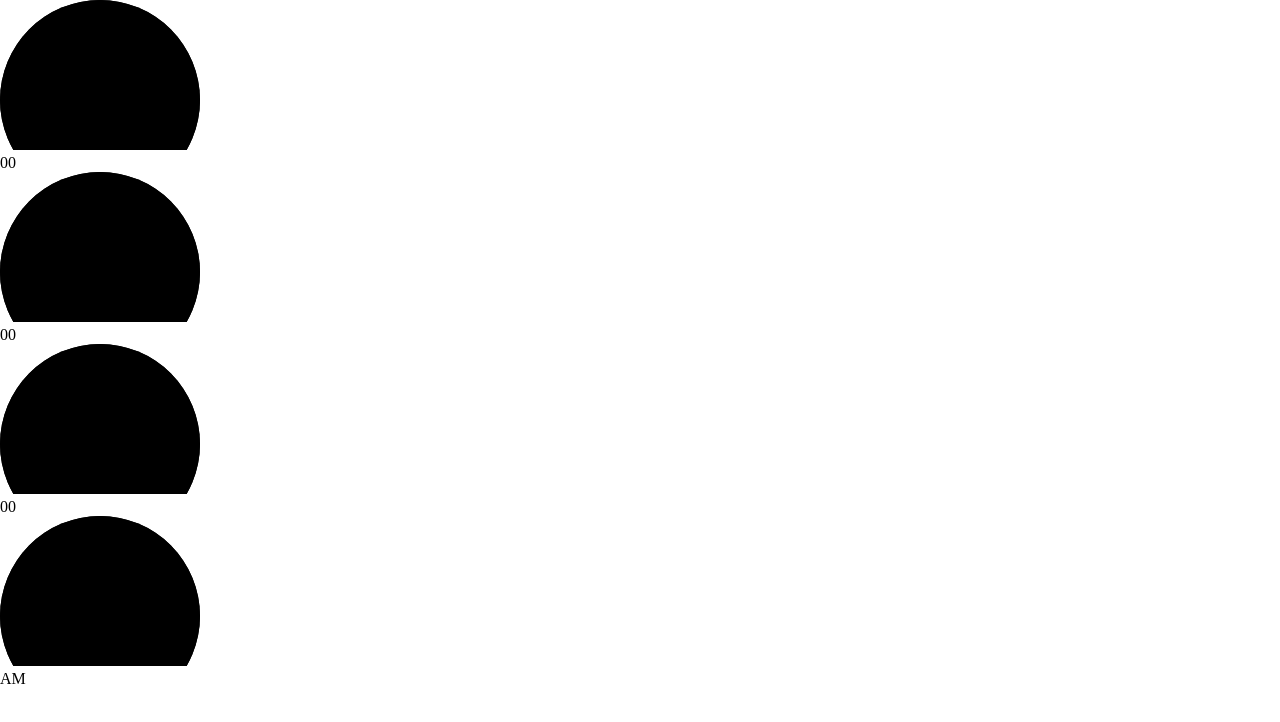
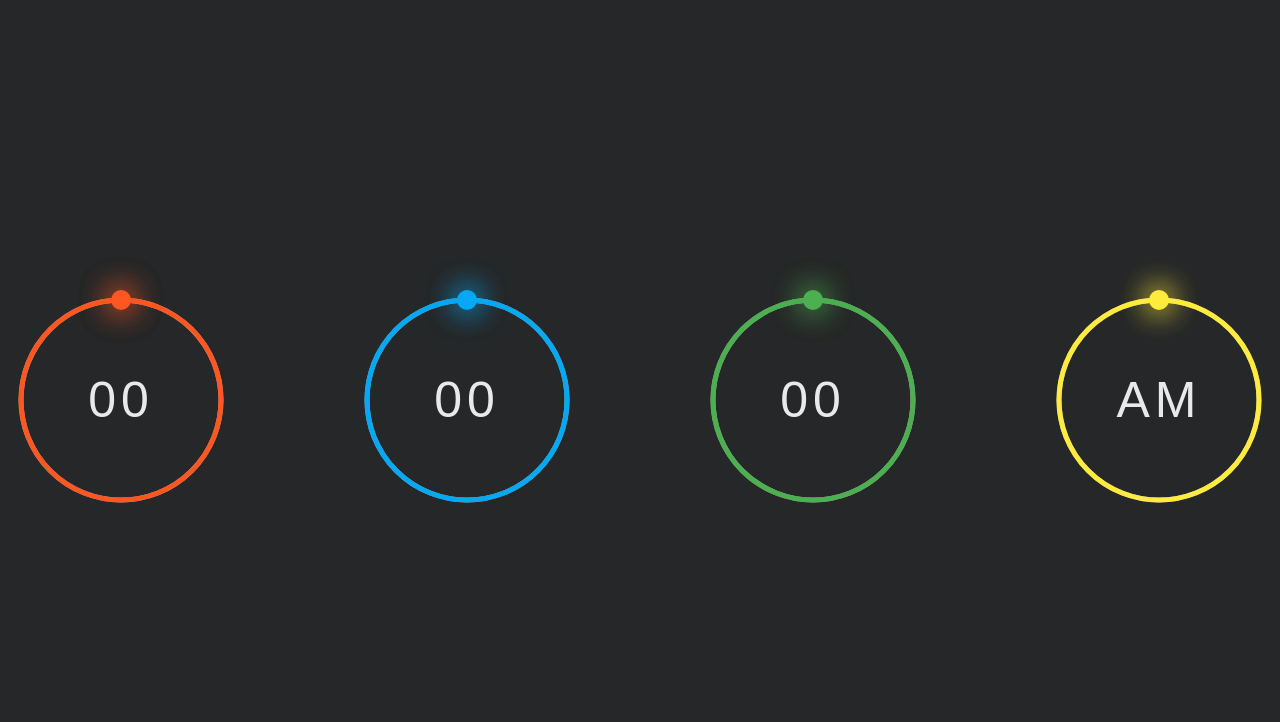
Before and after one commit to ag-sanjjeev/app-digital-clock-js, a plain HTML site: page index.html in a window 1280 px wide. Drawn offline with Linux system fonts and the light colour scheme.

Commit message:
Added Styles

```diff
--- a/index.html
+++ b/index.html
@@ -13,52 +13,52 @@
 <!-- Clock Container -->
 <section class="clock-container">
 	<!-- Hours Box -->
-	<div class="hours-box">
+	<div class="hours box">
 		<!-- Hours Circle -->
 		<svg>
 			<circle cx="100" cy="100" r="100"></circle>
 			<circle cx="100" cy="100" r="100" id="hours-circle"></circle>
 		</svg>
 		<!-- Hours Dot -->
-		<div class="hours-dot"></div>
+		<div class="dot"></div>
 		<!-- Hours Text -->
-		<div id="hours-text">00</div>
+		<span id="hours-text">00</span>
 	</div>
 	<!-- Minutes Box -->
-	<div class="minutes-box">
+	<div class="minutes box">
 		<!-- Minutes Circle -->
 		<svg>
 			<circle cx="100" cy="100" r="100"></circle>
 			<circle cx="100" cy="100" r="100" id="minutes-circle"></circle>
 		</svg>
 		<!-- Minutes Dot -->
-		<div class="minutes-dot"></div>
+		<div class="dot"></div>
 		<!-- Minutes Text -->
-		<div id="minutes-text">00</div>
+		<span id="minutes-text">00</span>
 	</div>
 	<!-- Seconds Box -->
-	<div class="seconds-box">
+	<div class="seconds box">
 		<!-- Seconds Circle -->
 		<svg>
 			<circle cx="100" cy="100" r="100"></circle>
 			<circle cx="100" cy="100" r="100" id="seconds-circle"></circle>
 		</svg>
 		<!-- Seconds Dot -->
-		<div class="seconds-dot"></div>
+		<div class="dot"></div>
 		<!-- Seconds Text -->
 		<div id="seconds-text">00</div>
 	</div>
 	<!-- Meridian Box -->
-	<div class="meridian-box">
+	<div class="meridian box">
 		<!-- Meridian Circle -->
 		<svg>
 			<circle cx="100" cy="100" r="100"></circle>
 			<circle cx="100" cy="100" r="100" id="meridian-circle"></circle>
 		</svg>
 		<!-- Meridian Dot -->
-		<div class="meridian-dot"></div>
+		<div class="dot"></div>
 		<!-- Meridian Text -->
-		<div id="meridian-text">AM</div>
+		<span id="meridian-text">AM</span>
 	</div>
 </section>
 
--- /dev/null
+++ b/styles/sass/_functions.scss
@@ -0,0 +1,5 @@
+@use 'sass:math';
+
+@function pixel_to_rem($pixel) {
+	@return math.div($pixel,16) + rem;
+}
--- a/styles/sass/_variables.scss
+++ b/styles/sass/_variables.scss
@@ -9,3 +9,4 @@ $light-yellow: #FFEB3B;
 $orange: #FFA726;
 $gray: #9E9E9E;
 $dark: #262728;
+$light: #E9E9E9;
--- a/styles/sass/main.scss
+++ b/styles/sass/main.scss
@@ -11,3 +11,124 @@
 
 @use 'reset';
 @use 'variables' as var;
+@use 'functions' as *; // load without namespace
+
+body {
+	background: var.$dark;
+	color: var.$light;
+	width: 100%;
+	height: 100vh;
+}
+
+.clock-container {
+	position: absolute;
+	inset: 0 0 0 0;
+	padding: 0 pixel_to_rem(16);
+	width: 100%;
+	display: flex;
+	justify-content: space-between;
+	align-items: center;
+}
+
+.box {
+	position: relative;
+	display: flex;
+	justify-content: center;
+	align-items: center;
+
+	svg {
+		position: relative;
+		width: pixel_to_rem(210);
+		aspect-ratio: 1;
+		transform: rotate(270deg);
+
+		circle {
+			width: 100%;
+			aspect-ratio: 1;
+			fill: transparent;
+			stroke: var.$gray;
+			stroke-width: 5;
+			transform: translate(pixel_to_rem(5), pixel_to_rem(5));
+		}
+	}
+
+	.dot {
+		position: absolute;
+		width: 100%;
+		aspect-ratio: 1;
+		display: flex;
+		justify-content: center;
+		z-index: 2;
+		&::before {
+			content: '';
+			position: absolute;
+			top: pixel_to_rem(-5);
+			width: pixel_to_rem(20);
+			aspect-ratio: 1;
+			border-radius: 50%;
+		}
+	}
+}
+
+.hours {
+	$color: var.$light-red;
+	svg circle#hours-circle {
+		stroke: $color;
+		stroke-dasharray: 630;
+	}
+	.dot {
+		&::before {
+			background-color: $color;
+			box-shadow: 0 0 pixel_to_rem(30) $color, 0 0 pixel_to_rem(30) $color;
+		}
+	}
+}
+
+.minutes {
+	$color: var.$light-blue;
+	svg circle#minutes-circle {
+		stroke: $color;
+		stroke-dasharray: 630;
+	}
+	.dot {
+		&::before {
+			background-color: $color;
+			box-shadow: 0 0 pixel_to_rem(30) $color, 0 0 pixel_to_rem(30) $color;
+		}
+	}
+}
+
+.seconds {
+	$color: var.$light-green;
+	svg circle#seconds-circle {
+		stroke: $color;
+		stroke-dasharray: 630;
+	}
+	.dot {
+		&::before {
+			background-color: $color;
+			box-shadow: 0 0 pixel_to_rem(30) $color, 0 0 pixel_to_rem(30) $color;
+		}
+	}
+}
+
+.meridian {
+	$color: var.$light-yellow;
+	svg circle#meridian-circle {
+		stroke: $color;
+		stroke-dasharray: 630;
+	}
+	.dot {
+		&::before {
+			background-color: $color;
+			box-shadow: 0 0 pixel_to_rem(30) $color, 0 0 pixel_to_rem(30) $color;
+		}
+	}
+}
+
+#hours-text, #minutes-text, #seconds-text, #meridian-text {
+	position: absolute;
+	font-family: 'arial', sans-serif;
+	font-size: pixel_to_rem(50);
+	letter-spacing: pixel_to_rem(5);
+}
```
Also changed, not shown: styles/css/main.min.css.
